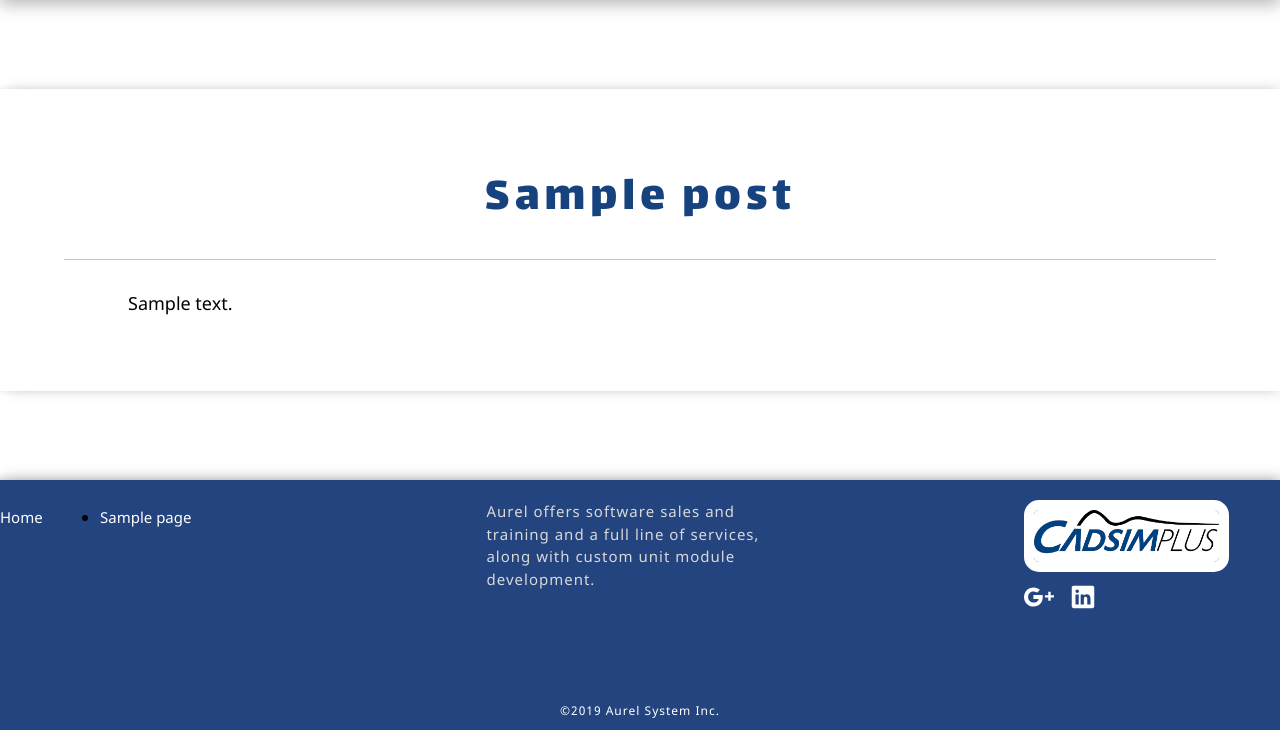
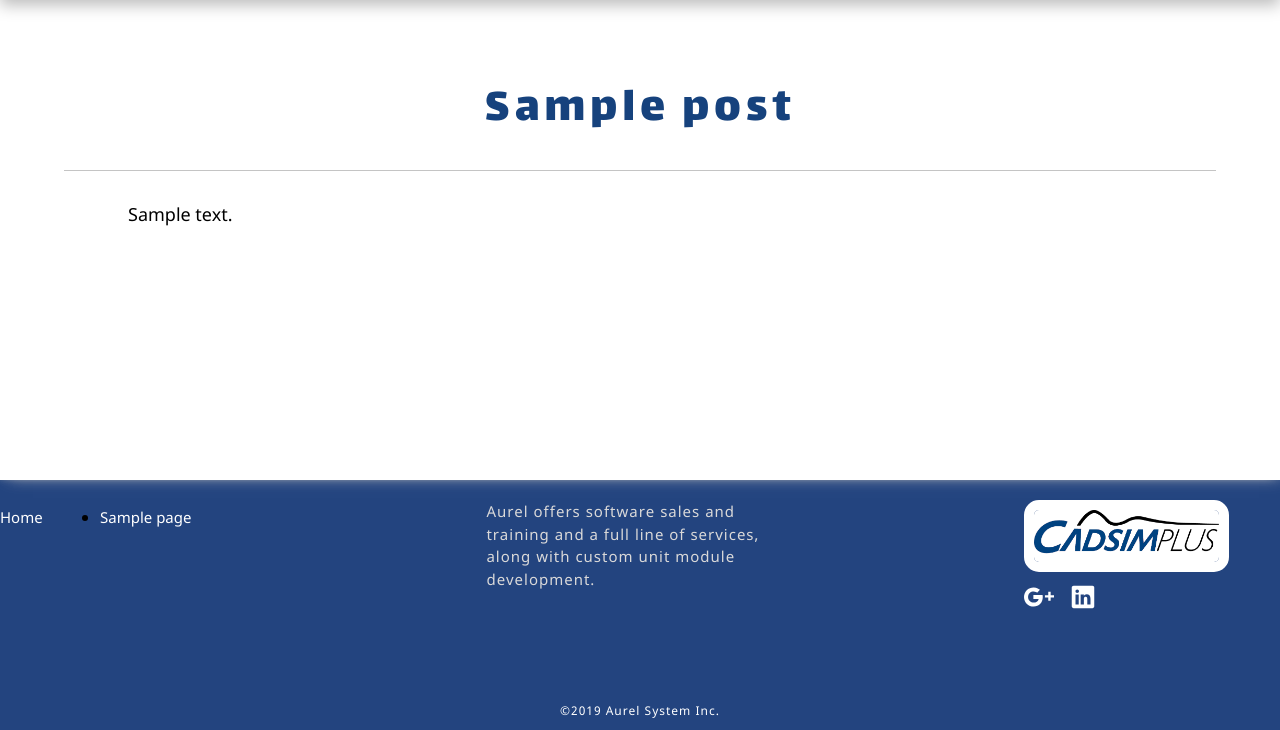
Before and after one commit to naijizhang/aurel-website, a WordPress theme: template themes/aurel-theme/page.php in a window 1280 px wide. Shown: the part 70-800 px from the top of the page. Run offline with PHP 8.4 and a stand-in for WordPress, Linux system fonts and the light colour scheme; the site name, menu and one post (Sample post) are stand-ins, and other content is empty; style sheets or scripts are compiled from the project's sources; some libraries are stand-ins or nearby versions.

Commit message:
Add content global style fill extra white space

```diff
--- a/themes/aurel-theme/sass/_content.scss
+++ b/themes/aurel-theme/sass/_content.scss
@@ -9,6 +9,7 @@
   right: 0;
   transition: right 0.5s ease-in-out;
   background:#ffffff;
+  flex:1;
 }
 
 /* Posts and pages */
```
